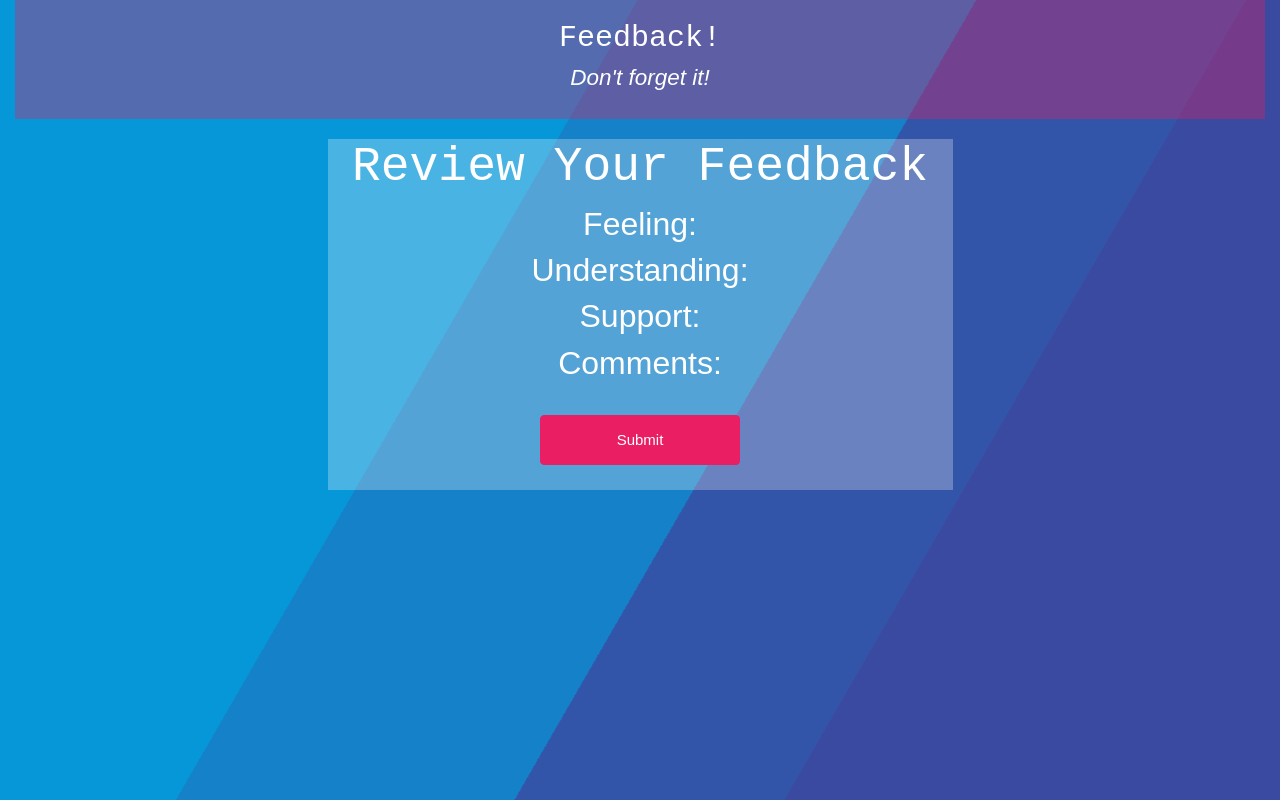
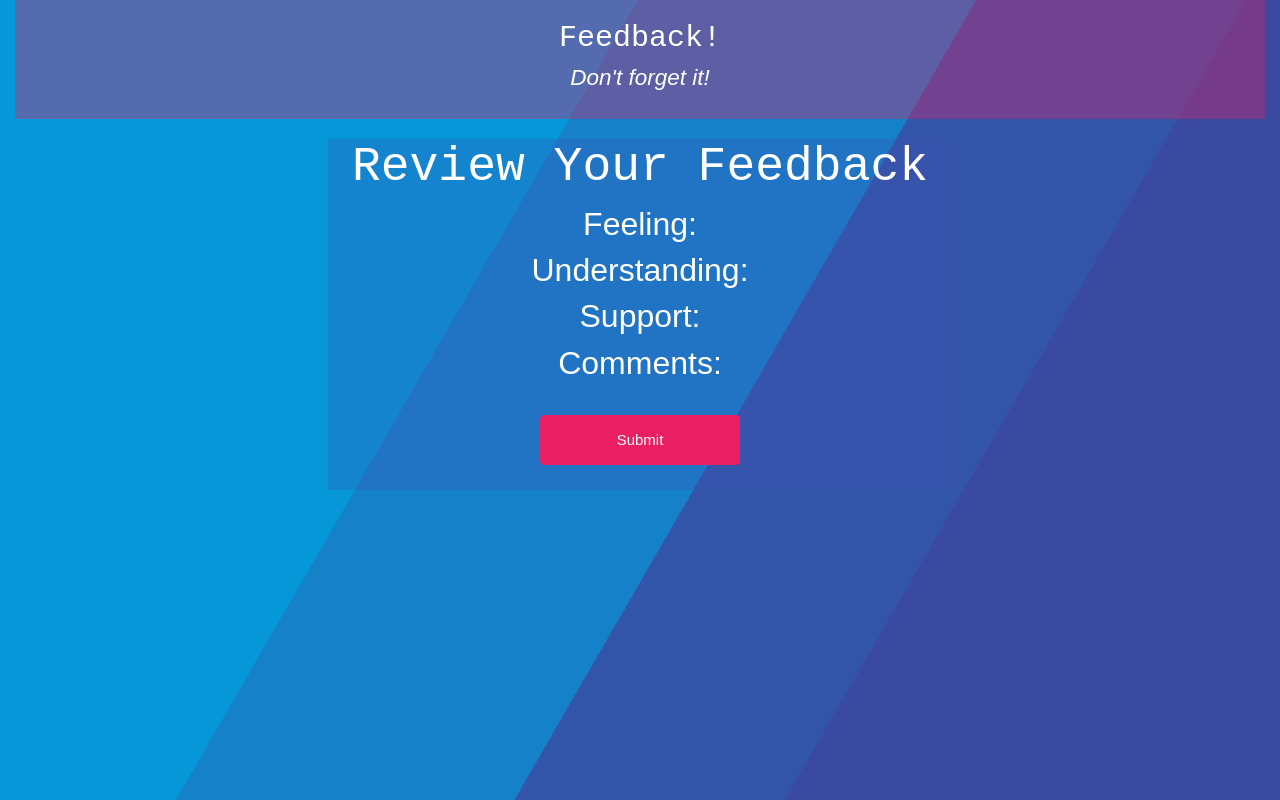
Before and after one commit to DanePete/weekend-redux-feedback-loop, a React (Create React App) app: page /#/review in a window 1280 px wide. Built offline with nearby package versions, Linux system fonts and the light colour scheme.

Commit message:
new styles

```diff
--- a/src/components/App/App.css
+++ b/src/components/App/App.css
@@ -13,7 +13,7 @@
 .PizzaContainer {
   width: 50%;
   margin: 0 auto;
-  background: #ffffff45;
+  background: #3f51b545;
 }
 
 .App-title {
```
